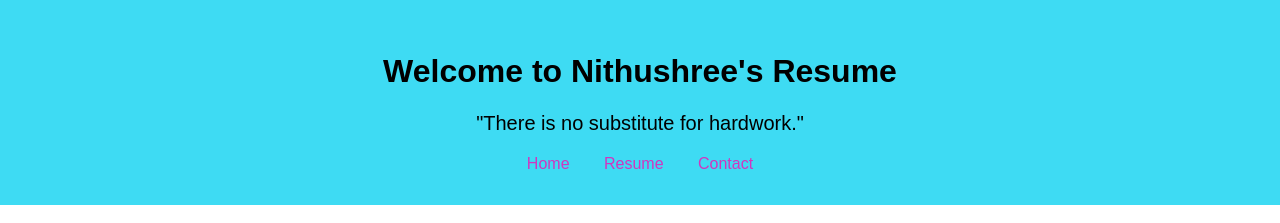
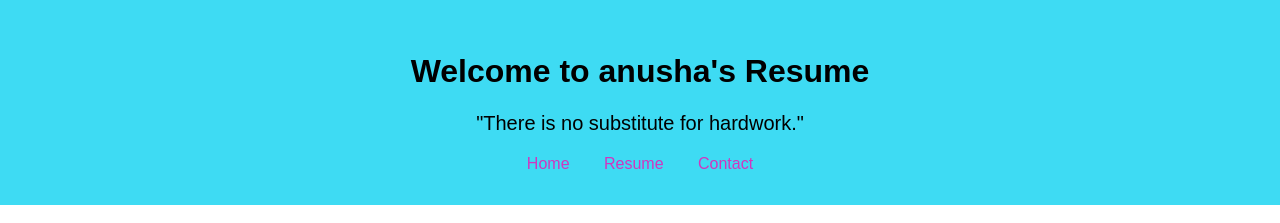
Before and after one commit to anu-04-cell/resume1, a plain HTML site: page index.html in a window 1280 px wide. Shown: the top 223 px of the page. Drawn offline with Linux system fonts and the light colour scheme.

Commit message:
Update index.html

```diff
--- a/index.html
+++ b/index.html
@@ -3,12 +3,12 @@
 <head>
     <meta charset="UTF-8">
     <meta name="viewport" content="width=device-width, initial-scale=1.0">
-    <title>Welcome to Nithushree's Resume</title>
+    <title>Welcome to anusha's Resume</title>
     <link rel="stylesheet" href="style.css">
 </head>
 <body>
     <header>
-        <h1>Welcome to Nithushree's Resume</h1>
+        <h1>Welcome to anusha's Resume</h1>
         <p>"There is no substitute for hardwork."</p>
         <nav>
             <a href="index.html">Home</a>
```
